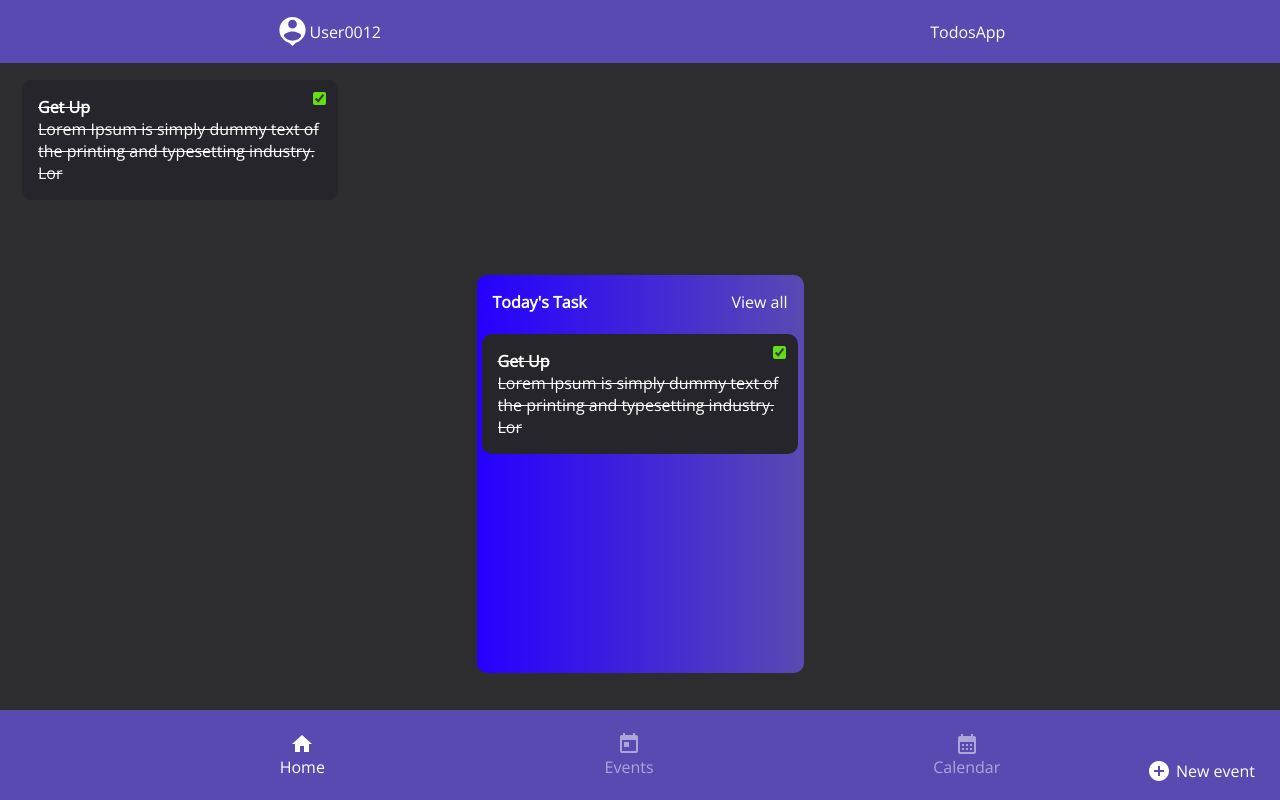
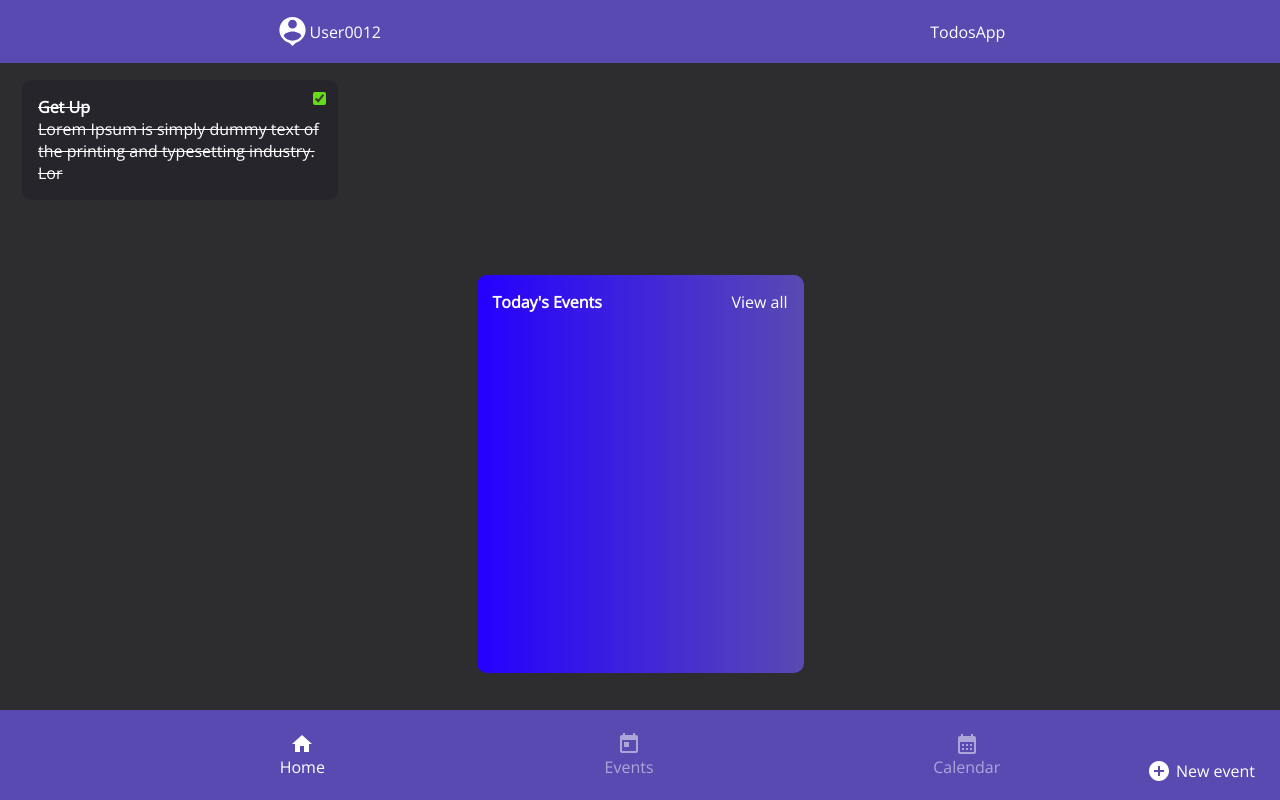
Before and after one commit to mitsuya-creator/todolist, a React (Vite) app: page /dashboard in a window 1280 px wide. Built offline with nearby package versions, Linux system fonts and the light colour scheme.

Commit message:
Refactor: refactoring at Home and Today components

```diff
--- a/src/components/todayTask.jsx
+++ b/src/components/todayTask.jsx
@@ -2,19 +2,19 @@ import React from "react";
 import Card from "@/components/Card";
 import { Link } from "react-router-dom";
 
-function TodayTask({ events, onChange }) {
+function TodayTask({ unCompletedEventsToday, onChange }) {
     return (
         <div className="container_today_task">
             <div className="container_today_task_view_lessen">
                 <section className="title_task">
-                    <h1>Today's Task</h1>
+                    <h1>Today's Events</h1>
                     <Link to={"/dashboard/events"}>
                         <button type="buttons">View all</button>
                     </Link>
                 </section>
                 <section className="body_today_task_view_lessen">
                     <ul>
-                        {events.map(data => <Card key={data.id} onChange={onChange} data={data} />)}
+                        {unCompletedEventsToday.map(data => <Card key={data.id} onChange={onChange} data={data} />)}
                     </ul>
                 </section>
             </div>
--- a/src/pages/Home.jsx
+++ b/src/pages/Home.jsx
@@ -7,6 +7,7 @@ import TodayTask from "@/components/todayTask";
 import ButtonAddTodo from "@/components/button/ButtonAddTodo";
 import { DispatchContext, EventsContext } from "@/utils/contex";
 import { addItemToLocalStorage } from "@/utils/itemLocalStorage";
+import { showFormattedDate } from "@/utils/showFormattedDate";
 
 export default function Home() {
     const events = useContext(EventsContext);
@@ -18,20 +19,28 @@ export default function Home() {
         })
     }
     useEffect(() => addItemToLocalStorage(events), [events]);
-    const completedTask = events.filter(data => data.isCompleted === true)
-    let isThereEvent = events.length > 0;
+    const completedEventsToday = events.filter(data => data.isCompleted === true && data.date == showFormattedDate(new Date()))
+    const unCompletedEventsToday = events.filter(data => data.isCompleted === false && data.date == showFormattedDate(new Date()))
+    let isThereEventsToday = events.map(data => data.date == showFormattedDate(new Date())).length > 0;
+    let content;
+    if (isThereEventsToday) {
+        content = <>
+            <ul className={completedEventsToday.length == 1 ? "container_list_by_actions flex justify-center" : "container_list_by_actions"}>
+                {completedEventsToday.length != 0 ? completedEventsToday.map(data => <Card key={data.id} data={data} onChange={handleOnChange} />) : <p>You have {unCompletedEventsToday.length} uncompleted events today, make it completed LFG  </p>}
+            </ul>
+            <TodayTask unCompletedEventsToday={unCompletedEventsToday} onChange={handleOnChange} />
+            <ButtonAddTodo style="container_button_add_todo_home" />
+        </>
+    } else {
+        content = <NoEventHere />
+    }
     return (
         <Slide direction="left" in={true} mountOnEnter unmountOnExit>
             <section className="section_single_slide_mark">
-                <div className="fixed_top">
+                <div className="sticky_top">
                     <User />
                 </div>
-                <ul className={completedTask.length == 1 ? "container_list_by_actions flex justify-center" : "container_list_by_actions"}>
-                    {completedTask.map(data => <Card key={data.id} data={data} onChange={handleOnChange} />)}
-                </ul>
-                {/* <NoEventHere /> */}
-                <TodayTask events={events} onChange={handleOnChange} />
-                <ButtonAddTodo style="container_button_add_todo_home" />
+                {content}
             </section>
         </Slide>
     )
```
